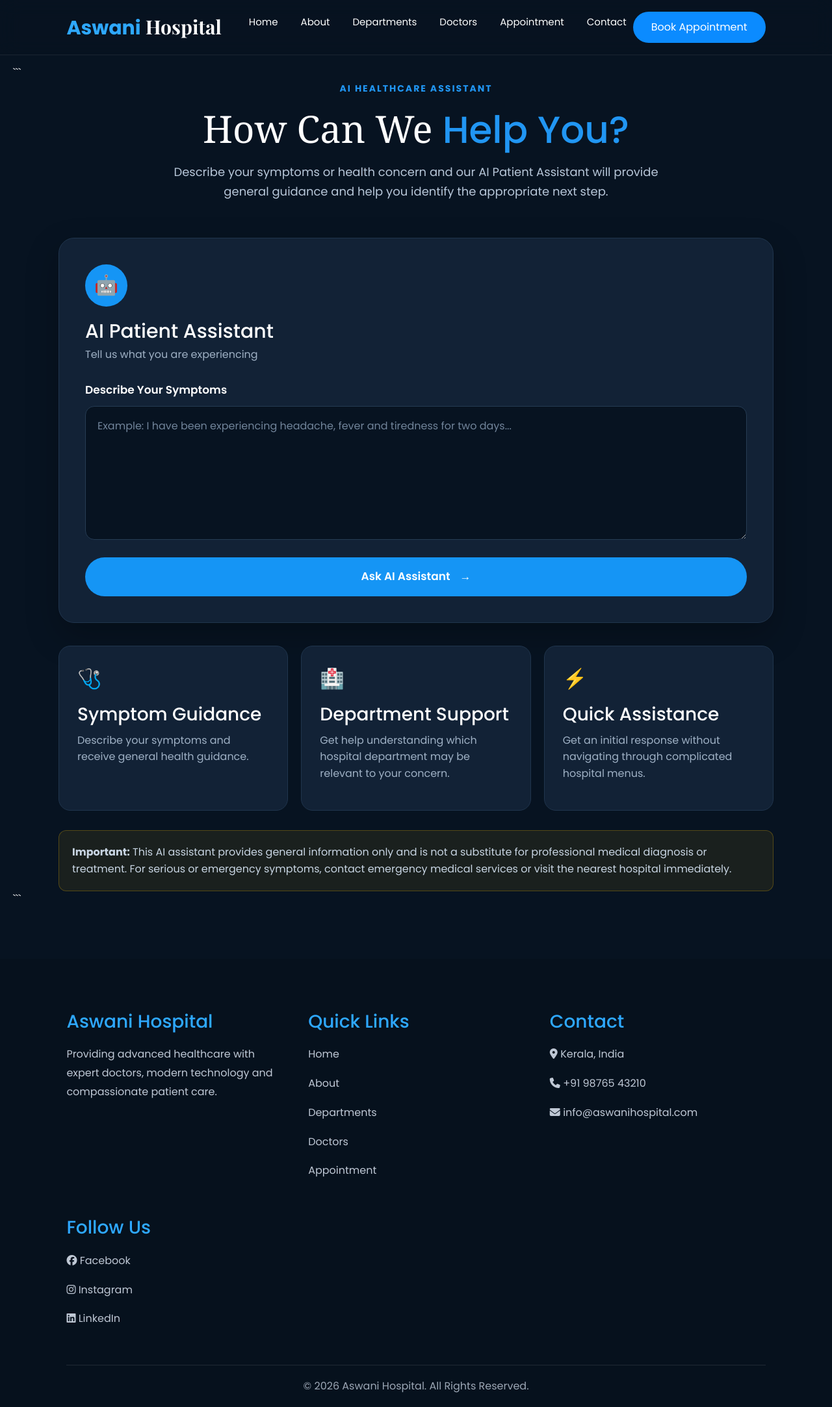
After one commit to aswani051/hospital_administrative, a Django app: page /ai-patient-assistant/ in a window 1280 px wide. The commit adds this page. Shown: the whole page at 65% size. Run offline with Django 5.2, Linux system fonts and the light colour scheme; some libraries are stand-ins or nearby versions.

Commit message:
Add AI Patient Assistant feature with symptom analysis and guidance

````diff
--- a/home/urls.py
+++ b/home/urls.py
@@ -15,4 +15,9 @@ urlpatterns = [
  path('patient-dashboard/',views.patient_dashboard,name='patient_dashboard'),
  path('login/', views.patient_login, name='login'),
  path('profile/', views.profile, name='profile'),
+ path(
+    'ai-patient-assistant/',
+    views.ai_patient_assistant,
+    name='ai_patient_assistant'
+),
 ] + static(settings.MEDIA_URL, document_root=settings.MEDIA_ROOT)
--- a/home/views.py
+++ b/home/views.py
@@ -4,6 +4,8 @@ from django.contrib.auth.decorators import login_required
 
 from .forms import bookingform, PrescriptionForm
 from .models import Department, Doctor, Prescription
+
+from prescription.gemini_service import patient_assistant
 
 
 def index(request):
@@ -156,3 +158,35 @@ def profile(request):
         request,
         'profile.html'
     )
+def ai_patient_assistant(request):
+
+    response = None
+    symptoms = ""
+
+    if request.method == 'POST':
+
+        symptoms = request.POST.get(
+            'symptoms',
+            ''
+        ).strip()
+
+        if symptoms:
+
+            try:
+
+                response = patient_assistant(
+                    symptoms
+                )
+
+            except Exception as e:
+
+                response = f"AI Error: {str(e)}"
+
+    return render(
+        request,
+        'ai_patient_assistant.html',
+        {
+            'response': response,
+            'symptoms': symptoms,
+        }
+    )
--- a/static/css/index.css
+++ b/static/css/index.css
@@ -8,7 +8,7 @@
 
     background:
     linear-gradient(rgba(5,15,30,.72),rgba(5,15,30,.82)),
-    url("../images/hero.jpg");
+    url("homepagephoto.jpg") no-repeat center center;
 
     background-size:cover;
     background-position:center;
--- /dev/null
+++ b/templates/ai_patient_assistant.html
@@ -0,0 +1,398 @@
+{% extends 'base.html' %}
+
+{% block content %}
+
+<section class="ai-assistant-section">
+
+```
+<div class="ai-container">
+
+    <!-- Header -->
+    <div class="ai-header">
+        <span class="ai-label">AI HEALTHCARE ASSISTANT</span>
+
+        <h1>
+            How Can We
+            <span>Help You?</span>
+        </h1>
+
+        <p>
+            Describe your symptoms or health concern and our AI Patient
+            Assistant will provide general guidance and help you identify
+            the appropriate next step.
+        </p>
+    </div>
+
+
+    <!-- Assistant Card -->
+    <div class="assistant-card">
+
+        <div class="assistant-icon">
+            🤖
+        </div>
+
+        <div class="assistant-title">
+            <h2>AI Patient Assistant</h2>
+
+            <p>
+                Tell us what you are experiencing
+            </p>
+        </div>
+
+
+        <form method="POST">
+
+            {% csrf_token %}
+
+            <label for="symptoms">
+                Describe Your Symptoms
+            </label>
+
+            <textarea
+                id="symptoms"
+                name="symptoms"
+                rows="7"
+                placeholder="Example: I have been experiencing headache, fever and tiredness for two days..."
+                required>{{ symptoms }}</textarea>
+
+
+            <button type="submit" class="ai-button">
+                <span>Ask AI Assistant</span>
+                <span>→</span>
+            </button>
+
+        </form>
+
+
+        <!-- AI Response -->
+        {% if response %}
+
+        <div class="ai-response">
+
+            <div class="response-header">
+                <span>🤖</span>
+                <h3>AI Assistant Response</h3>
+            </div>
+
+            <p>
+                {{ response }}
+            </p>
+
+        </div>
+
+        {% endif %}
+
+    </div>
+
+
+    <!-- Information Cards -->
+    <div class="ai-info-grid">
+
+        <div class="info-card">
+
+            <div class="info-icon">
+                🩺
+            </div>
+
+            <h3>Symptom Guidance</h3>
+
+            <p>
+                Describe your symptoms and receive general health guidance.
+            </p>
+
+        </div>
+
+
+        <div class="info-card">
+
+            <div class="info-icon">
+                🏥
+            </div>
+
+            <h3>Department Support</h3>
+
+            <p>
+                Get help understanding which hospital department may be
+                relevant to your concern.
+            </p>
+
+        </div>
+
+
+        <div class="info-card">
+
+            <div class="info-icon">
+                ⚡
+            </div>
+
+            <h3>Quick Assistance</h3>
+
+            <p>
+                Get an initial response without navigating through
+                complicated hospital menus.
+            </p>
+
+        </div>
+
+    </div>
+
+
+    <!-- Medical Disclaimer -->
+    <div class="ai-disclaimer">
+
+        <strong>Important:</strong>
+
+        This AI assistant provides general information only and is not a
+        substitute for professional medical diagnosis or treatment.
+        For serious or emergency symptoms, contact emergency medical
+        services or visit the nearest hospital immediately.
+
+    </div>
+
+</div>
+```
+
+</section>
+
+<style>
+
+.ai-assistant-section {
+    min-height: 100vh;
+    padding: 100px 20px 80px;
+    background: #071321;
+    color: #ffffff;
+}
+
+.ai-container {
+    max-width: 1100px;
+    margin: auto;
+}
+
+
+/* Header */
+
+.ai-header {
+    text-align: center;
+    max-width: 800px;
+    margin: 0 auto 55px;
+}
+
+.ai-label {
+    color: #2196f3;
+    font-size: 14px;
+    font-weight: 700;
+    letter-spacing: 2px;
+}
+
+.ai-header h1 {
+    font-size: 58px;
+    line-height: 1.1;
+    margin: 18px 0;
+    font-family: Georgia, serif;
+}
+
+.ai-header h1 span {
+    color: #2196f3;
+}
+
+.ai-header p {
+    color: #b8c7d9;
+    font-size: 18px;
+    line-height: 1.7;
+}
+
+
+/* Main Assistant */
+
+.assistant-card {
+    background: #122236;
+    border: 1px solid #20354d;
+    border-radius: 24px;
+    padding: 40px;
+    box-shadow: 0 20px 50px rgba(0,0,0,0.25);
+}
+
+.assistant-icon {
+    width: 65px;
+    height: 65px;
+    background: #1595f5;
+    border-radius: 50%;
+    display: flex;
+    align-items: center;
+    justify-content: center;
+    font-size: 30px;
+    margin-bottom: 20px;
+}
+
+.assistant-title h2 {
+    font-size: 30px;
+    margin-bottom: 6px;
+}
+
+.assistant-title p {
+    color: #9fb1c5;
+    margin-bottom: 30px;
+}
+
+
+/* Form */
+
+.assistant-card label {
+    display: block;
+    font-size: 17px;
+    font-weight: 600;
+    margin-bottom: 12px;
+}
+
+.assistant-card textarea {
+    width: 100%;
+    box-sizing: border-box;
+    resize: vertical;
+    min-height: 170px;
+    background: #071321;
+    border: 1px solid #263c54;
+    border-radius: 14px;
+    padding: 18px;
+    color: #ffffff;
+    font-size: 16px;
+    font-family: inherit;
+    outline: none;
+    transition: 0.3s;
+}
+
+.assistant-card textarea:focus {
+    border-color: #1595f5;
+    box-shadow: 0 0 0 3px rgba(21,149,245,0.12);
+}
+
+.assistant-card textarea::placeholder {
+    color: #71849a;
+}
+
+
+/* Button */
+
+.ai-button {
+    margin-top: 20px;
+    width: 100%;
+    border: none;
+    border-radius: 50px;
+    padding: 17px 25px;
+    background: #1595f5;
+    color: white;
+    font-size: 17px;
+    font-weight: 600;
+    cursor: pointer;
+
+    display: flex;
+    justify-content: center;
+    gap: 15px;
+
+    transition: 0.3s;
+}
+
+.ai-button:hover {
+    background: #087ed8;
+    transform: translateY(-2px);
+}
+
+
+/* Response */
+
+.ai-response {
+    margin-top: 30px;
+    background: #0b1929;
+    border-left: 4px solid #1595f5;
+    border-radius: 12px;
+    padding: 25px;
+}
+
+.response-header {
+    display: flex;
+    align-items: center;
+    gap: 12px;
+    margin-bottom: 15px;
+}
+
+.response-header h3 {
+    margin: 0;
+}
+
+.ai-response p {
+    color: #c8d5e3;
+    line-height: 1.7;
+}
+
+
+/* Information cards */
+
+.ai-info-grid {
+    margin-top: 35px;
+
+    display: grid;
+    grid-template-columns: repeat(3, 1fr);
+    gap: 20px;
+}
+
+.info-card {
+    background: #122236;
+    border: 1px solid #20354d;
+    border-radius: 18px;
+    padding: 28px;
+    transition: 0.3s;
+}
+
+.info-card:hover {
+    border-color: #1595f5;
+    transform: translateY(-5px);
+}
+
+.info-icon {
+    font-size: 30px;
+    margin-bottom: 15px;
+}
+
+.info-card h3 {
+    margin-bottom: 10px;
+}
+
+.info-card p {
+    color: #9fb1c5;
+    line-height: 1.6;
+}
+
+
+/* Disclaimer */
+
+.ai-disclaimer {
+    margin-top: 30px;
+    padding: 20px;
+    border-radius: 12px;
+    background: rgba(255,193,7,0.08);
+    border: 1px solid rgba(255,193,7,0.25);
+    color: #c8d5e3;
+    line-height: 1.6;
+}
+
+
+/* Responsive */
+
+@media (max-width: 768px) {
+
+    .ai-header h1 {
+        font-size: 42px;
+    }
+
+    .assistant-card {
+        padding: 25px;
+    }
+
+    .ai-info-grid {
+        grid-template-columns: 1fr;
+    }
+
+}
+
+</style>
+
+{% endblock %}
````
Also changed, not shown: prescription/gemini_service.py (+37 -0 lines).
